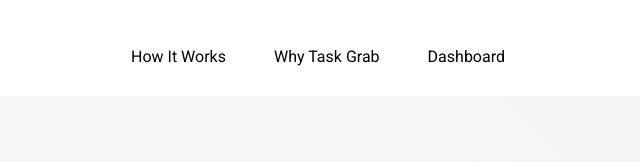
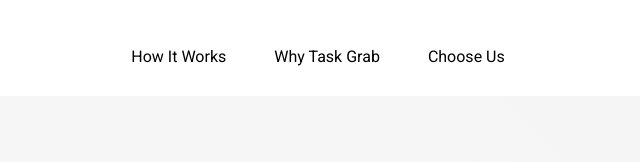
Before and after one commit to TMunyai/GrabIT-MarketingPage, a plain HTML site: page index.html in a window 1280 px wide. Shown: the top 162 px of the page, 287-927 px from the left. Drawn offline with Linux system fonts and the light colour scheme.

Commit message:
Update navigation link text from "Dashboard" to "Choose Us"

```diff
--- a/index.html
+++ b/index.html
@@ -20,7 +20,7 @@
             <section class="nav-links">
                 <a href="#how-it-works">How It Works</a>
                 <a href="#why-task-grab">Why Task Grab</a>
-                <a href="#what-sets-apart">Dashboard</a>
+                <a href="#what-sets-apart">Choose Us</a>
             </section>
             <section class="a-tag">
                 <a class="sign-up"href="signup.html">Sign Up</a>
```
